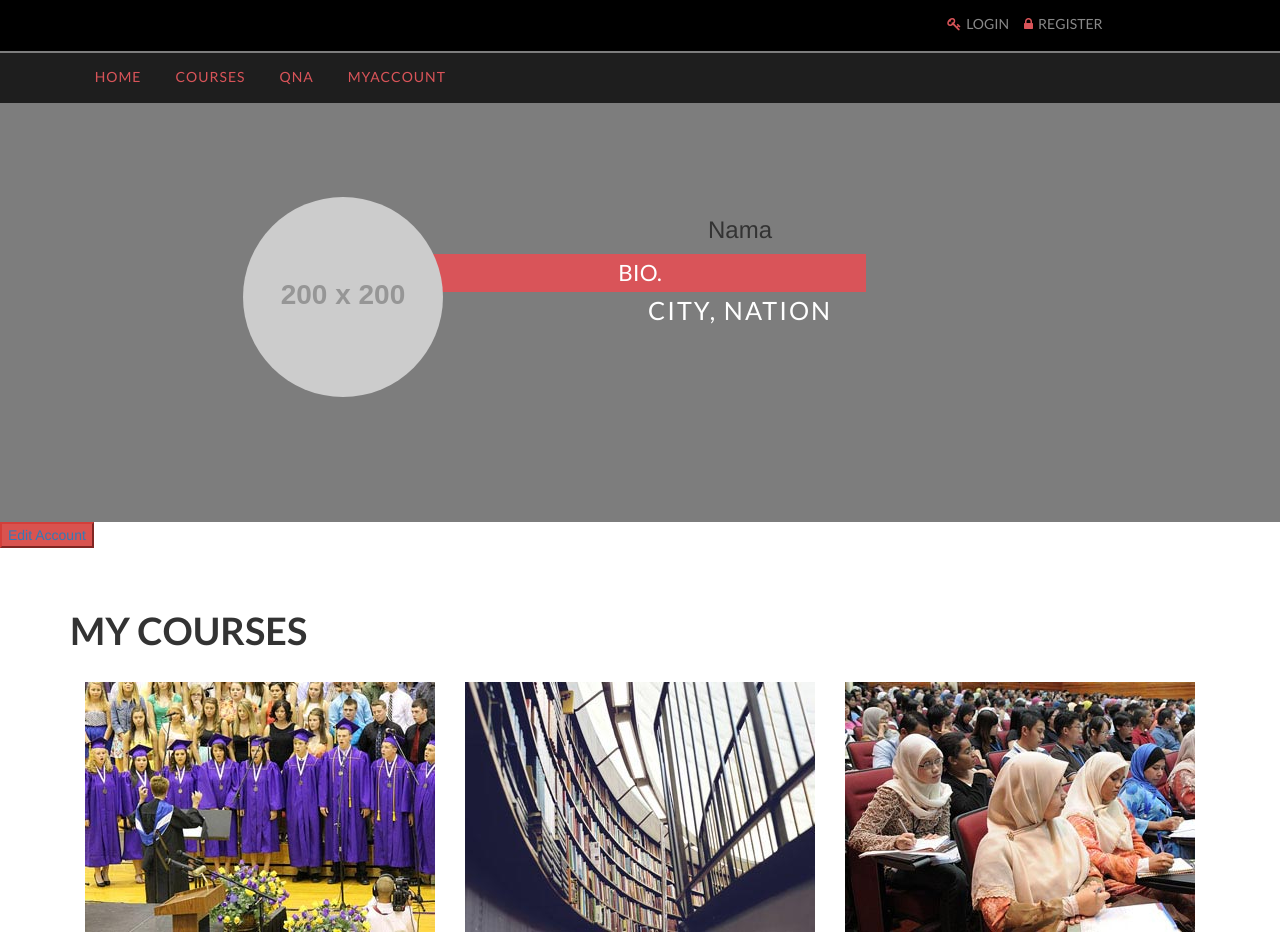
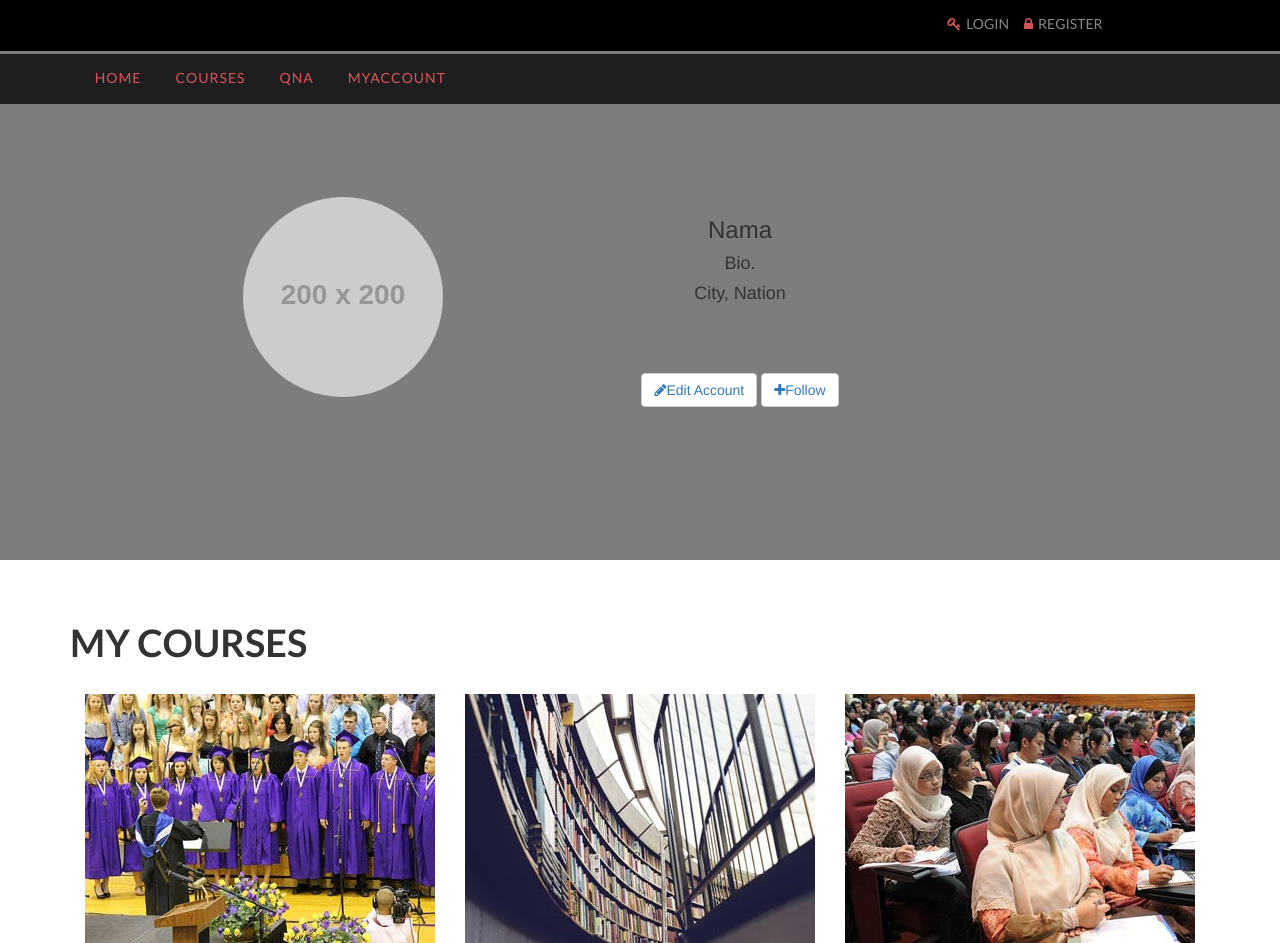
Before and after one commit to karinawidhia/pwcak, a CodeIgniter app: page /pwcak/MyAccount in a window 1280 px wide. Shown: the top 943 px of the page. Run offline with CodeIgniter, Linux system fonts and the light colour scheme; grey boxes labelled with a size stand in for pictures from a placeholder-image service; data that the repository does not hold is empty; some libraries are stand-ins or nearby versions.

Commit message:
button edit, follow, next

```diff
--- a/application/views/account_view.php
+++ b/application/views/account_view.php
@@ -172,8 +172,11 @@
 
 								<div>
 									<h3> Nama </h3>
-									<h6>Bio.</h6>
-									<p>City, Nation</p>
+									<h4>Bio.</h4>
+									<h4>City, Nation</h4>
+									<br/> <br/> <br/>
+									<button class="btn btn-default"><a href="#" data-toggle="modal" data-target="#myModal99"><i class="fa fa-pencil"></i>Edit Account</a></button>
+									<button class="btn btn-default"><a href="#" data-toggle="modal" data-target=""><i class="fa fa-plus"></i>Follow</a></button>
 								</div>
 
 							</div>
@@ -188,7 +191,6 @@
 		<!-- //Slider -->
 	</div>
 
-	<button class="btn-danger"><a href="#" data-toggle="modal" data-target="#myModal99">Edit Account</a></button>
 
 	<!-- Modal99 -->
 		<div class="modal fade" id="myModal99" tabindex="-1" role="dialog" >
--- a/application/views/lesson_view.php
+++ b/application/views/lesson_view.php
@@ -261,6 +261,9 @@
 		 			(the extra small to small range)
 		 			before becoming horizontal on desktop (medium) devices. Place grid columns in any <code>.row</code>.</p>
 				</div>
+				<div style="text-align: right; padding-right: 35px">
+					<button type="submit" class="btn btn-danger">Next</button>
+				</div>
 				<!---->
 			</div>
 		</div>
```
Also changed, not shown: application/views/course_view.php (+6 -6 lines).
